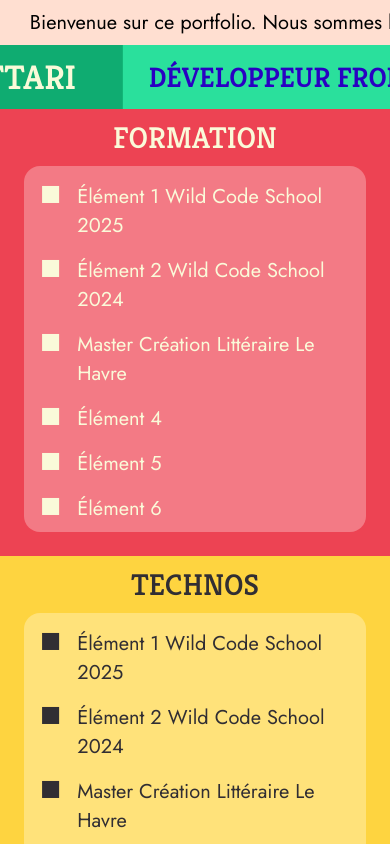
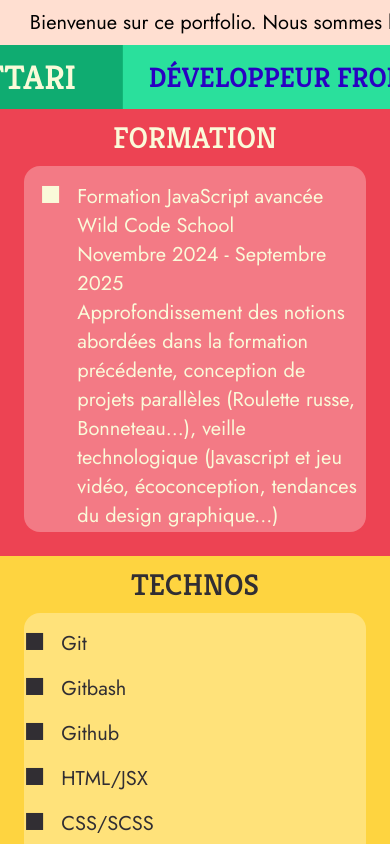
Before and after one commit to mguittari/my-portfolio, a React (Vite) app: page / in a window 390 px wide. Shown: the top 844 px of the page. Built offline with nearby package versions, Linux system fonts and the light colour scheme.

Commit message:
yellow and red blocks flex and responsive

```diff
--- a/src/components/SkillsAndStudiesBlocks/SkillsAndStudiesBlocks.jsx
+++ b/src/components/SkillsAndStudiesBlocks/SkillsAndStudiesBlocks.jsx
@@ -1,18 +1,27 @@
 import Block from "../../ui/Block/Block";
+import data from "../../data.json";
+import styles from "./skillsAndStudiesBlocks.module.scss";
 
 export default function SkillsAndStudiesBlocks() {
+	const skills = data.skills;
+	console.log(skills);
+	const studies = data.studies;
+	console.log(studies);
+
 	return (
-		<>
+		<div className={styles["block-container"]}>
 			<Block
 				mainContainerId="studies-main-container"
 				subContainerId="studies-sub-container"
 				title="FORMATION"
+				studiesData={studies}
 			/>
 			<Block
 				mainContainerId="skills-main-container"
 				subContainerId="skills-sub-container"
 				title="TECHNOS"
+				skillsData={skills}
 			/>
-		</>
+		</div>
 	);
 }
--- /dev/null
+++ b/src/components/SkillsAndStudiesBlocks/skillsAndStudiesBlocks.module.scss
@@ -0,0 +1,7 @@
+
+@media screen and (width > 768px){
+    .block-container{
+display: flex;
+align-items: center;
+    }
+}
--- /dev/null
+++ b/src/data.json
@@ -0,0 +1,36 @@
+{
+	"skills": [
+		"Git",
+		"Gitbash",
+		"Github",
+		"HTML/JSX",
+		"CSS/SCSS",
+		"Tailwind",
+		"JavaScript",
+		"React",
+		"Node",
+		"SQL/MySQL",
+		"Figma"
+	],
+	"studies": [
+		{
+			"title": "Formation JavaScript avancée",
+			"school": "Wild Code School",
+			"dates": "Novembre 2024 - Septembre 2025",
+			"description": "Approfondissement des notions abordées dans la formation précédente, conception de projets parallèles (Roulette russe, Bonneteau...), veille technologique (Javascript et jeu vidéo, écoconception, tendances du design graphique...)"
+		},
+		{
+			"title": "Développeur Web et Web Mobile",
+			"school": "Wild Code School",
+			"dates": "Octobre 2023 - Septembre 2024",
+			"description": "Bootcamp de 7 mois où j'ai appris et pratiqué les bases du développement web (JavaScript, React, Node, Express, maquettage, conception de base de données...), travail en équipe sur un site de voyage (méthode agile, Git workflow...), travail solo sur un blog d'expression libre (voir plus bas)"
+		},
+
+		{
+			"title": "Master Création Littéraire",
+			"school": "ESADHaR et Université du Havre",
+			"dates": "Septembre 2015 - Juin 2017",
+			"description": "Expérimentation de pratiques poétiques et plastiques, collaboration avec les étudiants en design graphique, initiation aux outils de publication numérique et à la typographie"
+		}
+	]
+}
--- a/src/styles/_global.scss
+++ b/src/styles/_global.scss
@@ -5,5 +5,6 @@
   }
 
   html, body {
+    scrollbar-width: none;
     overflow-x: hidden;
   }
--- a/src/ui/Block/Block.jsx
+++ b/src/ui/Block/Block.jsx
@@ -1,6 +1,12 @@
 import styles from "./block.module.scss";
 
-export default function Block({ mainContainerId, subContainerId, title }) {
+export default function Block({
+	mainContainerId,
+	subContainerId,
+	title,
+	studiesData,
+	skillsData,
+}) {
 	return (
 		<div id={styles[mainContainerId]} className={styles["main-container"]}>
 			<h2 className={styles[title.toLowerCase()]}>{title}</h2>
@@ -8,24 +14,24 @@ export default function Block({ mainContainerId, subContainerId, title }) {
 				<div className={styles.content}>
 					{" "}
 					<ul className={styles.list}>
-						<li>
-							<p>Élément 1 Wild Code School 2025</p>
-						</li>
-						<li>
-							<p>Élément 2 Wild Code School 2024</p>
-						</li>
-						<li>
-							<p>Master Création Littéraire Le Havre</p>
-						</li>
-						<li>
-							<p>Élément 4</p>
-						</li>
-						<li>
-							<p>Élément 5</p>
-						</li>
-						<li>
-							<p>Élément 6</p>
-						</li>
+						{studiesData
+							? studiesData.map((element) => {
+									return (
+										<li key={element.dates}>
+											<p>
+												{element.title} <br /> {element.school} <br />{" "}
+												{element.dates} <br /> {element.description}
+											</p>
+										</li>
+									);
+								})
+							: skillsData.map((skill) => {
+									return (
+										<li key={skill}>
+											<p>{skill}</p>
+										</li>
+									);
+								})}
 					</ul>
 				</div>
 			</div>
--- a/src/ui/Block/block.module.scss
+++ b/src/ui/Block/block.module.scss
@@ -29,6 +29,7 @@
 }
 
 #studies-sub-container {
+    padding-left: 1rem;
     background-color: var.$light-red;
     color: var.$cream;
     li::before {
@@ -45,7 +46,6 @@
 }
 
 .content {
-    margin: 0 1rem 0 1rem;
     height: 100%;
     overflow: scroll;
 }
@@ -66,3 +66,22 @@ li::before {
     content: "■";
     font-size: 2.2rem;
 }
+
+@media screen and (width > 500px){
+    .technos, .formation {
+        font-size: calc(30px * 2)
+    }
+    li::before {
+        font-size: 2.9rem;
+    }
+    li>p {
+        font-size: 32px;
+    }
+    .content {
+        overflow-x: hidden;
+        scrollbar-width: none;
+    }
+    #skills-sub-container {
+        padding-left: 2rem;
+    }
+}
```
